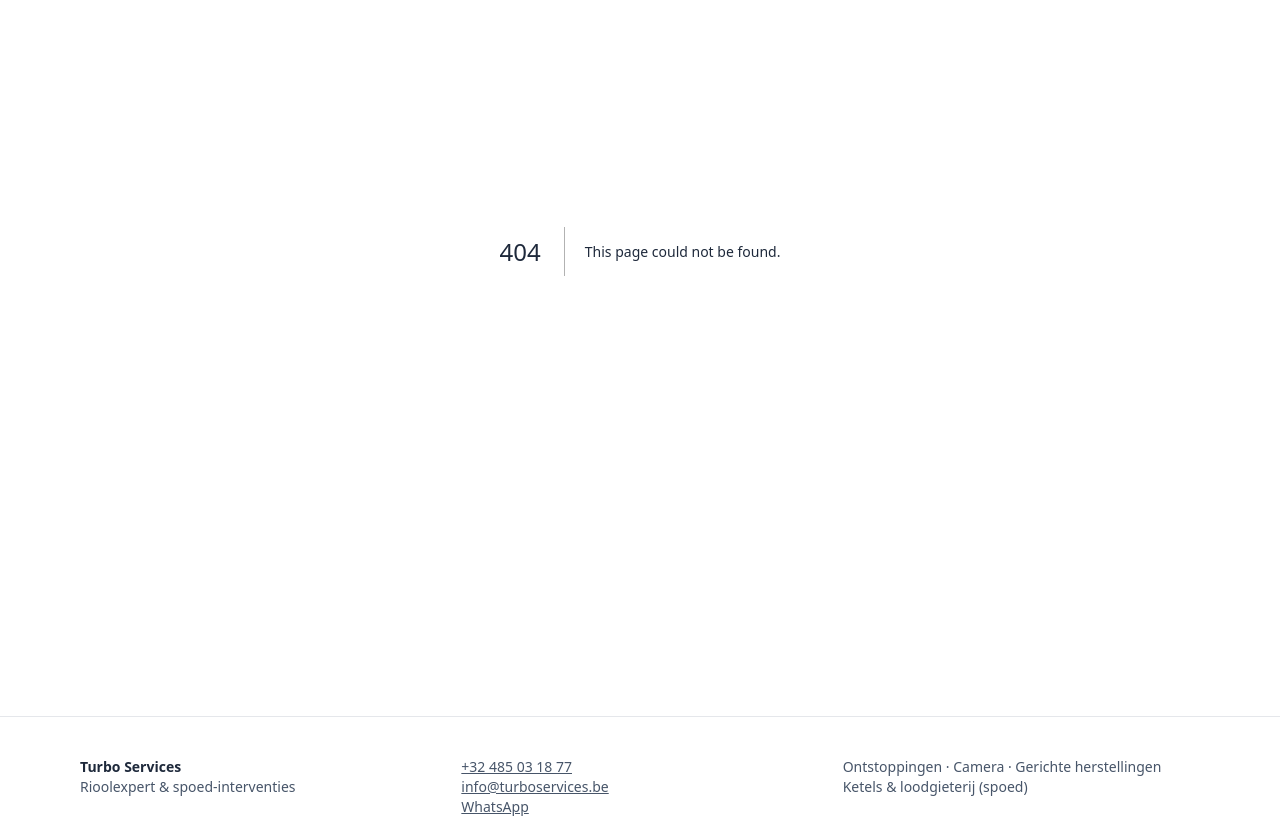
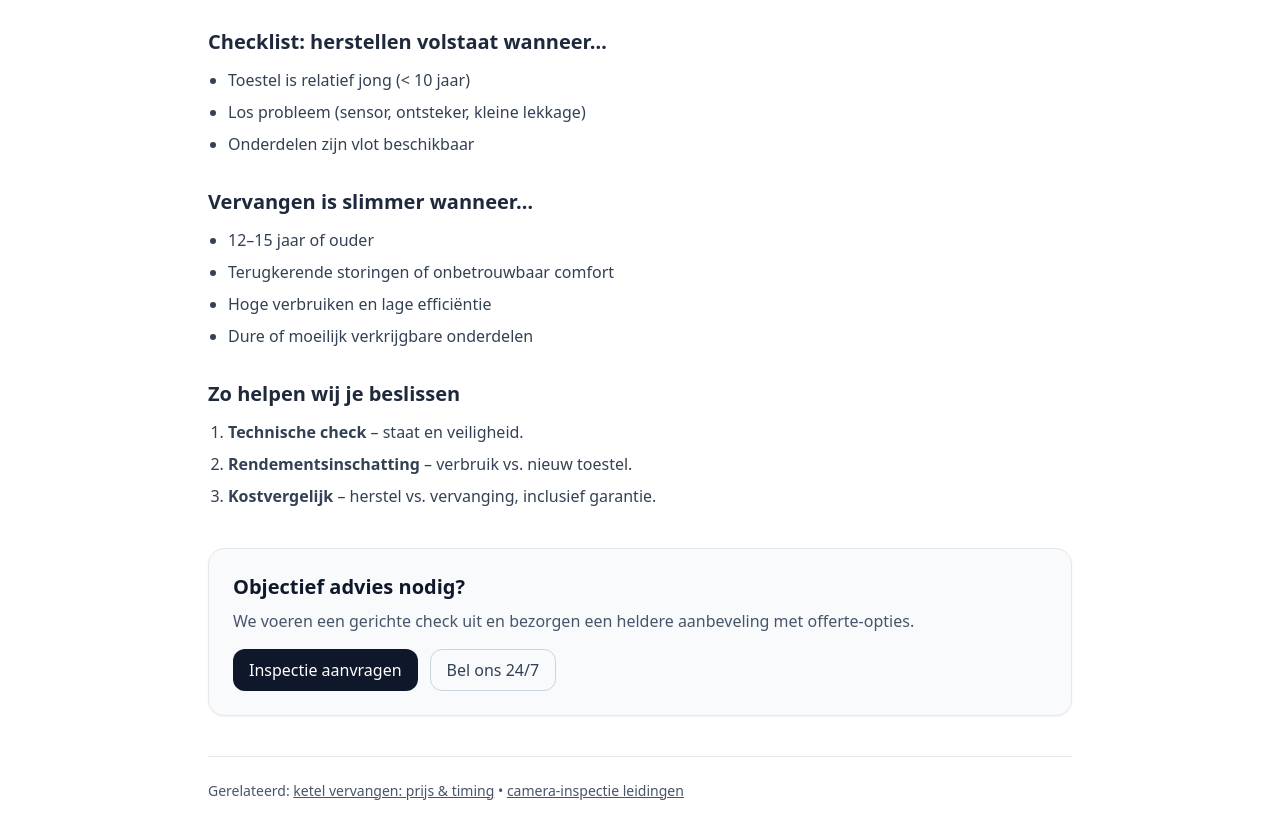
Before and after one commit to Turbo-89/turboservices, a Next.js app: page /kennisbank/ketel-herstellen-of-vervangen in a window 1280 px wide. Before the commit this address had no page. Shown: the part 320-1138 px from the top of the page. Built offline with nearby package versions, Linux system fonts and the light colour scheme.

Commit message:
Create page.tsx

```diff
--- /dev/null
+++ b/app/kennisbank/ketel-herstellen-of-vervangen/page.tsx
@@ -0,0 +1,85 @@
+import * as React from "react";
+import type { Metadata } from "next";
+import Link from "next/link";
+import CTA from "@/components/kb/CTA";
+import FAQJsonLd from "@/components/seo/FAQJsonLd";
+
+export const metadata: Metadata = {
+  title: "Ketel herstellen of vervangen? Zo maak je de juiste keuze",
+  description:
+    "Twijfel je of je ketel nog te herstellen is of beter vervangen wordt? Gebruik onze checklist en krijg objectief advies.",
+};
+
+export default function Page() {
+  const faqs = [
+    {
+      question: "Wanneer volstaat herstellen?",
+      answer:
+        "Bij jonge toestellen of wanneer het om een beperkt onderdeel gaat (sensor, ontsteking, pomp). We evalueren eerst de staat en het rendement.",
+    },
+    {
+      question: "Wanneer beter vervangen?",
+      answer:
+        "Bij 12–15 jaar of ouder, frequente storingen, hoge verbruiken en dure onderdelen. Op termijn is vervangen vaak voordeliger.",
+    },
+    {
+      question: "Hoe snel kunnen jullie plaatsen?",
+      answer:
+        "Na opmeting en offerte plannen we de plaatsing in overleg. In drukke periodes doen we ons best om snel te schakelen.",
+    },
+  ];
+
+  return (
+    <main className="mx-auto max-w-4xl px-4 py-12">
+      <h1 className="text-3xl font-bold text-slate-900">
+        Ketel herstellen of vervangen? Zo beslis je slim
+      </h1>
+      <p className="mt-3 text-slate-700">
+        Twijfel je tussen herstel en vervanging? Gebruik onderstaande checklist om de economische en praktische keuze te maken.
+        We adviseren objectief op basis van leeftijd, staat, verbruik en comfort.
+      </p>
+
+      <h2 className="mt-8 text-xl font-semibold">Checklist: herstellen volstaat wanneer…</h2>
+      <ul className="mt-3 list-disc space-y-2 pl-5 text-slate-700">
+        <li>Toestel is relatief jong (&lt; 10 jaar)</li>
+        <li>Los probleem (sensor, ontsteker, kleine lekkage)</li>
+        <li>Onderdelen zijn vlot beschikbaar</li>
+      </ul>
+
+      <h2 className="mt-8 text-xl font-semibold">Vervangen is slimmer wanneer…</h2>
+      <ul className="mt-3 list-disc space-y-2 pl-5 text-slate-700">
+        <li>12–15 jaar of ouder</li>
+        <li>Terugkerende storingen of onbetrouwbaar comfort</li>
+        <li>Hoge verbruiken en lage efficiëntie</li>
+        <li>Dure of moeilijk verkrijgbare onderdelen</li>
+      </ul>
+
+      <h2 className="mt-8 text-xl font-semibold">Zo helpen wij je beslissen</h2>
+      <ol className="mt-3 list-decimal space-y-2 pl-5 text-slate-700">
+        <li><b>Technische check</b> – staat en veiligheid.</li>
+        <li><b>Rendementsinschatting</b> – verbruik vs. nieuw toestel.</li>
+        <li><b>Kostvergelijk</b> – herstel vs. vervanging, inclusief garantie.</li>
+      </ol>
+
+      <CTA
+        title="Objectief advies nodig?"
+        subtitle="We voeren een gerichte check uit en bezorgen een heldere aanbeveling met offerte-opties."
+        primaryHref="/aanvraag"
+        primaryLabel="Inspectie aanvragen"
+      />
+
+      <div className="mt-10 border-t pt-6 text-sm text-slate-600">
+        Gerelateerd:{" "}
+        <Link href="/kennisbank/verwarmingsketel-vervangen" className="underline">
+          ketel vervangen: prijs & timing
+        </Link>{" "}
+        •{" "}
+        <Link href="/kennisbank/ontstopping/camera-inspectie" className="underline">
+          camera-inspectie leidingen
+        </Link>
+      </div>
+
+      <FAQJsonLd items={faqs} />
+    </main>
+  );
+}
```
